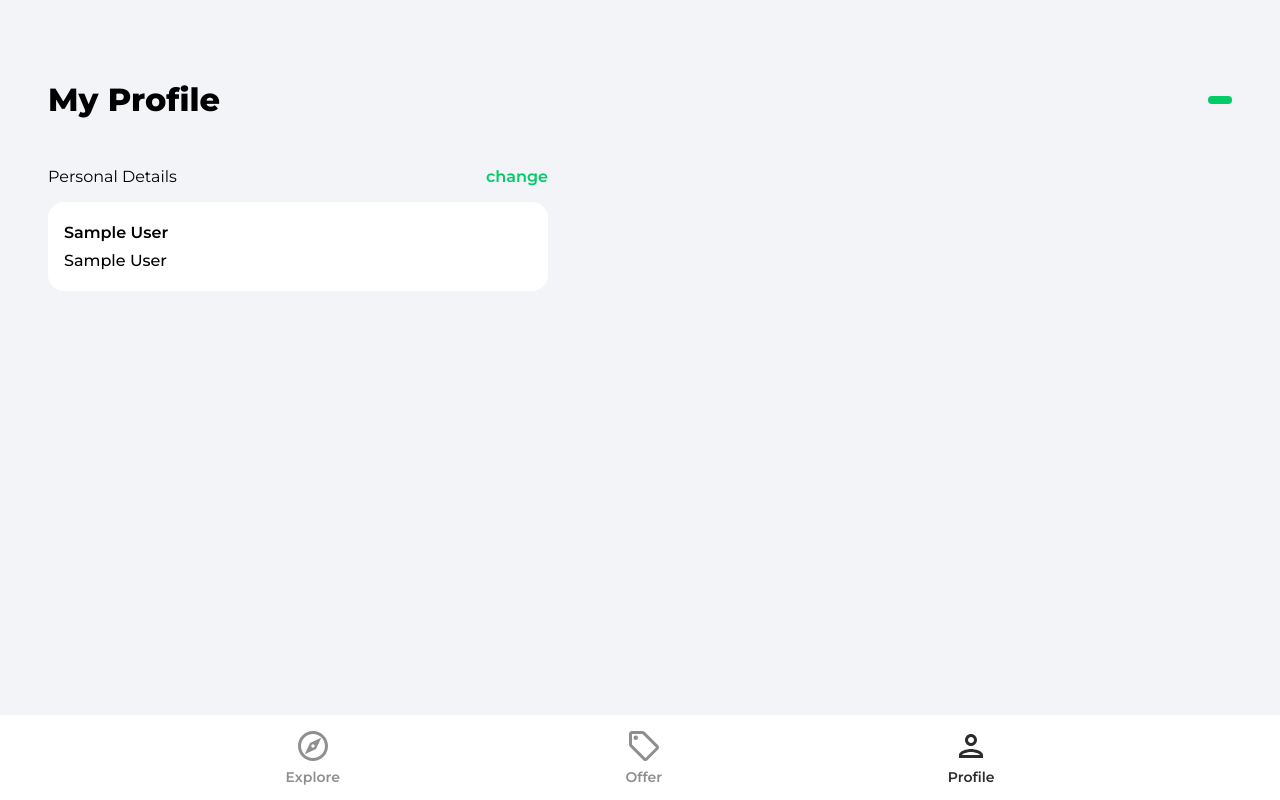
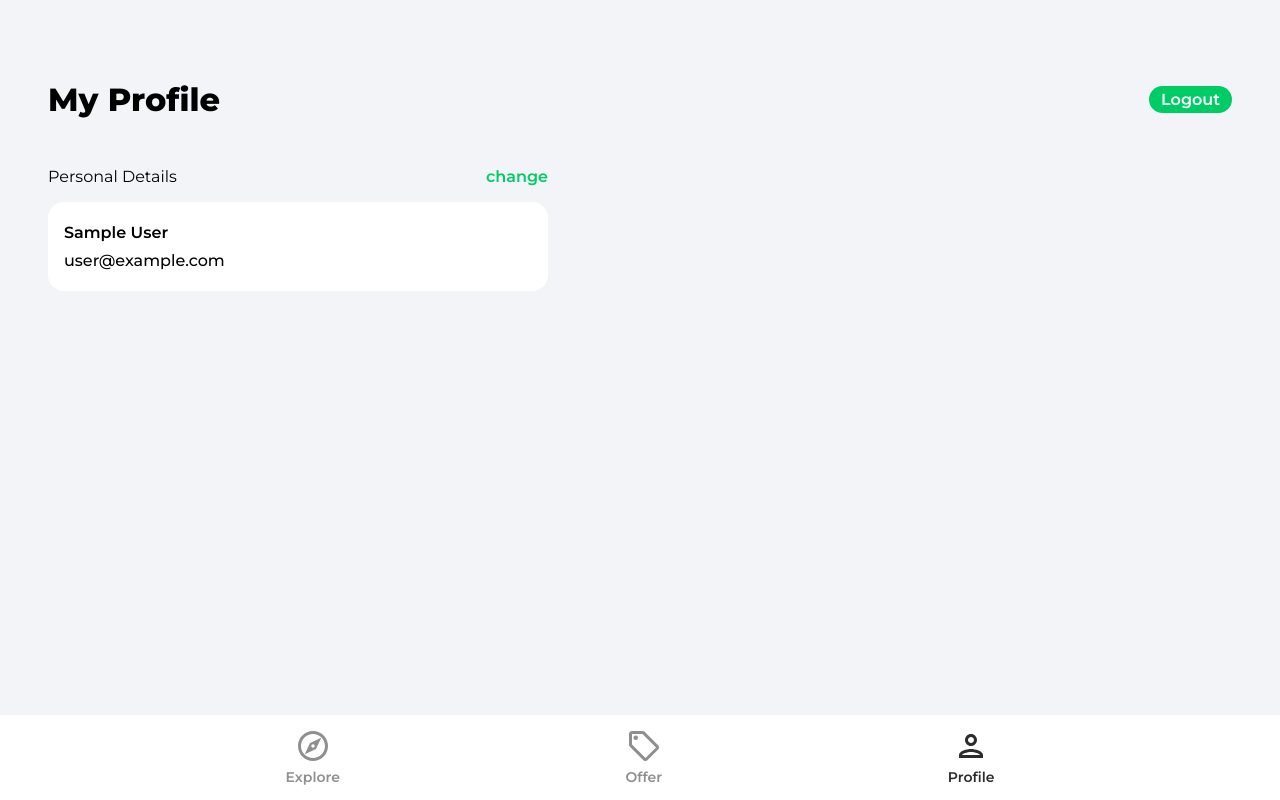
Before and after one commit to FadiZahhar/housemarketplace-firebase9, a React (Create React App) app: page /profile in a window 1280 px wide. Built offline with nearby package versions, Linux system fonts and the light colour scheme; no server answers; sample sign-in values are in the browser's storage.

Commit message:
finished the user login register for the application

```diff
--- a/src/pages/Profile.jsx
+++ b/src/pages/Profile.jsx
@@ -36,6 +36,7 @@ function Profile() {
       }
     }
     catch(error) {
+      console.log(error);
       toast.error('Could not update profile details')
     }
   }
@@ -49,7 +50,7 @@ function Profile() {
   return <div className='profile'>
     <header className="profileHeader">
       <p className="pageHeader">My Profile</p>
-      <button type="button" className="logOut" onClick={onLogout} />
+      <button type="button" className="logOut" onClick={onLogout}>Logout</button>
     </header>
 
     <main>
@@ -57,7 +58,7 @@ function Profile() {
         <p className='profileDetailsText'>Personal Details</p>
         <p
          className='changePersonalDetails' onClick={() => {
-           changeDetails && onsubmit()
+           changeDetails && onSubmit()
            setChangeDetails((prevState) => !prevState)
          }}>
            {changeDetails ? 'done' : 'change' }
@@ -81,7 +82,7 @@ function Profile() {
         id='email'
         className={!changeDetails ? 'profileEmail' : 'profileEmailActive'}
         disabled={!changeDetails}
-        value={name}
+        value={email}
         onChange={onChange}
         />
       </form>
--- a/src/pages/SignUp.jsx
+++ b/src/pages/SignUp.jsx
@@ -47,9 +47,9 @@ function SignUp() {
       const formDataCopy = {...formData}
       delete formDataCopy.password
       formDataCopy.timestamp = serverTimestamp();
-      //await setDoc(doc(db,'users',user.uid), formDataCopy);
+      await setDoc(doc(db,'users',user.uid), formDataCopy);
 
-      navigate('/')
+      navigate('/profile')
     }
     catch(error) {
       toast.error('Something went wrong with the registration');
```
